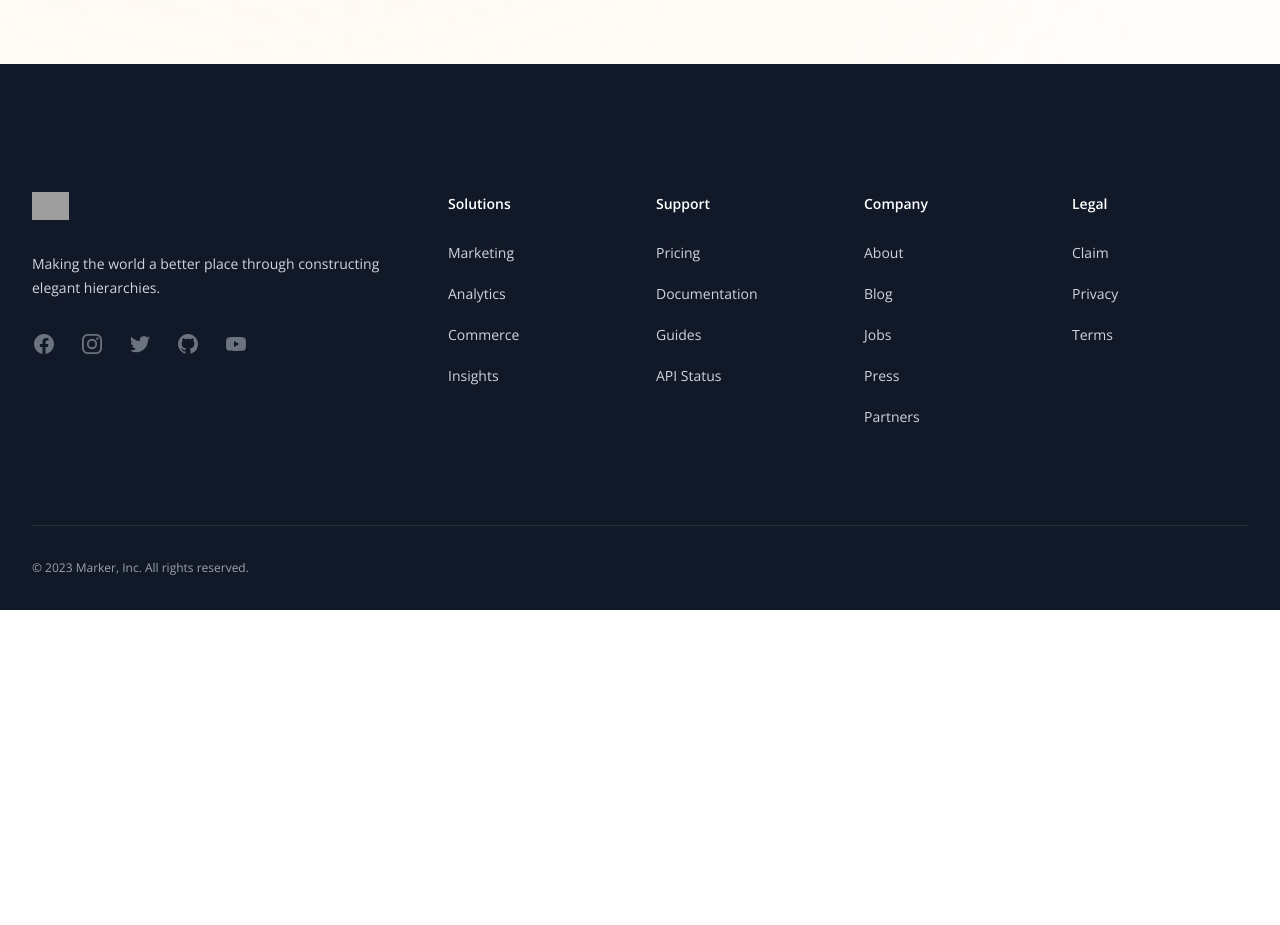
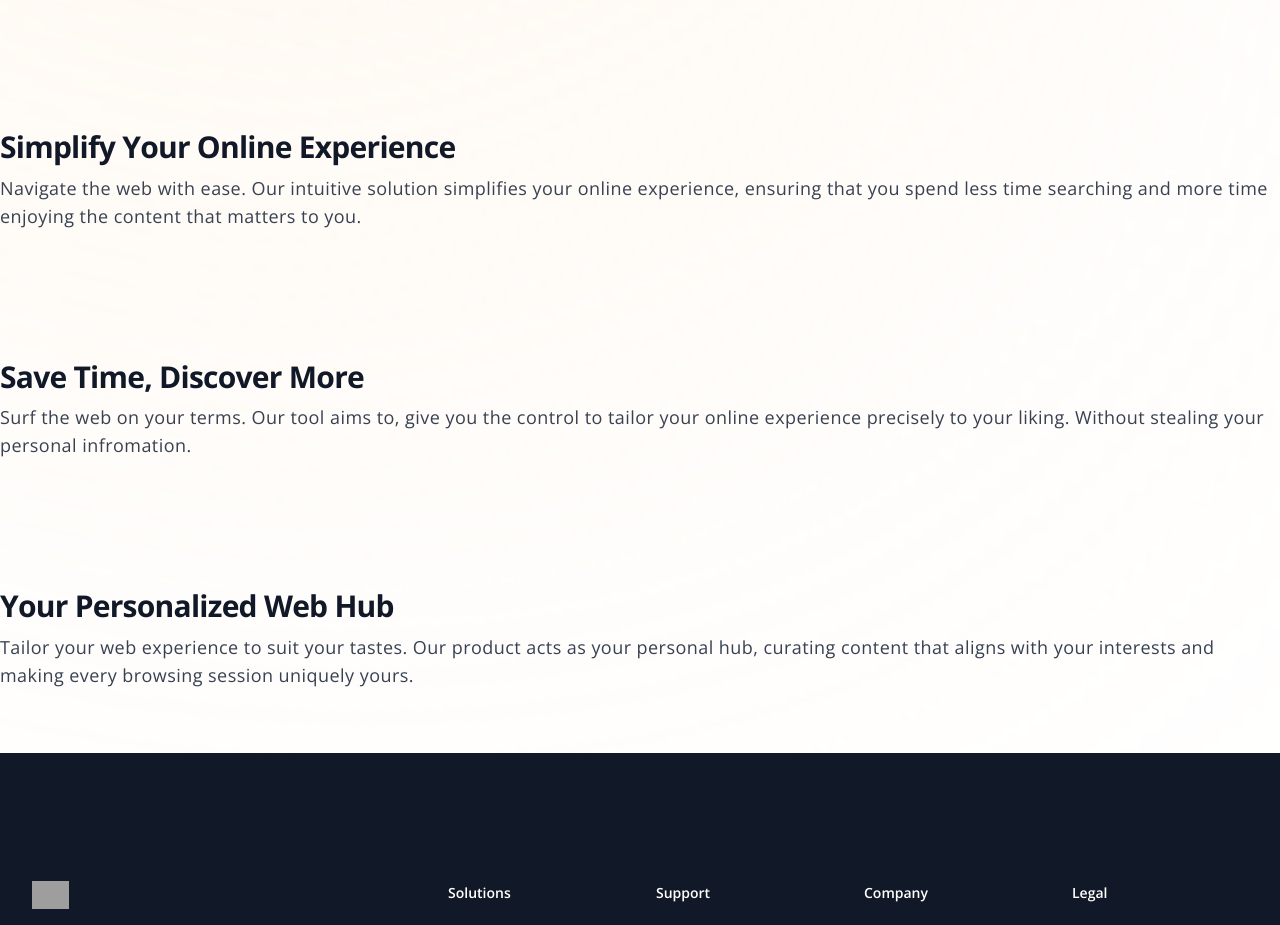
Before and after one commit to Justin-Bento/random-project, a React (Vite) app: page / in a window 1280 px wide. Shown: the part 1320-2245 px from the top of the page. Before the commit the page ends 1930 px from the top, so only its background shows below. Built offline with nearby package versions, Linux system fonts and the light colour scheme; grey boxes are pictures that could not be loaded.

Commit message:
included the rest of the sections for marker

```diff
--- a/src/pages/marketing/Home.jsx
+++ b/src/pages/marketing/Home.jsx
@@ -79,6 +79,24 @@ export default function Home() {
           </div>
         </div>
       </section>
+      <section className="wrapper">
+        <header className="">
+          <h4 className="text-3xl font-bold leading-tight tracking-tight text-gray-900 capitalize">Simplify Your Online Experience</h4>
+          <p className="text-lg tracking-wide text-gray-700 mt-2">Navigate the web with ease. Our intuitive solution simplifies your online experience, ensuring that you spend less time searching and more time enjoying the content that matters to you.</p>
+        </header>
+      </section>
+      <section className="wrapper">
+        <header className="">
+          <h5 className="text-3xl font-bold leading-tight tracking-tight text-gray-900 capitalize">Save Time, Discover More </h5>
+          <p className="text-lg tracking-wide text-gray-700 mt-2">Surf the web on your terms. Our tool aims to, give you the control to tailor your online experience precisely to your liking. Without stealing your personal infromation.</p>
+        </header>
+      </section>
+      <section className="wrapper">
+        <header className="">
+          <h6 className="text-3xl font-bold leading-tight tracking-tight text-gray-900 capitalize">Your Personalized Web Hub</h6>
+          <p className="text-lg tracking-wide text-gray-700 mt-2">Tailor your web experience to suit your tastes. Our product acts as your personal hub, curating content that aligns with your interests and making every browsing session uniquely yours.</p>
+        </header>
+      </section>
     </div>
   );
 }
```
